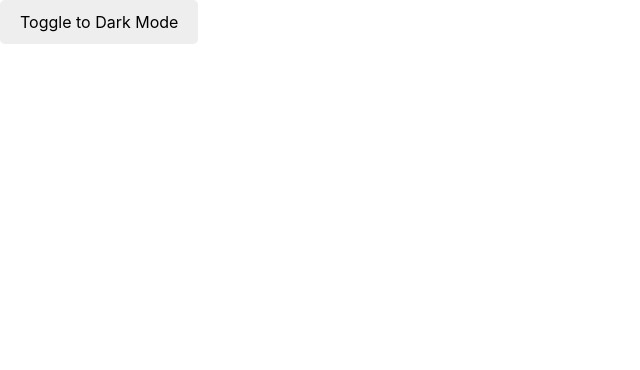
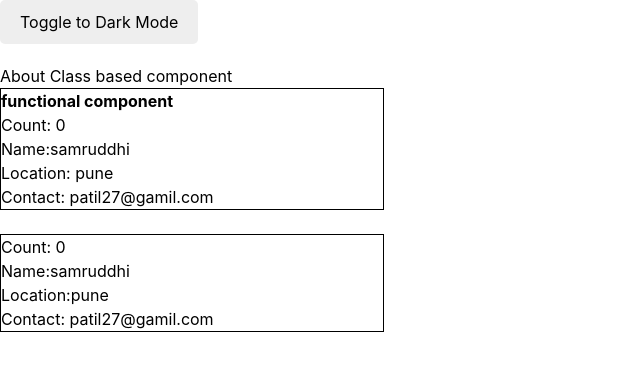
Before and after one commit to 2729samruddhi/projectdemo, a React (Create React App) app: page / in a window 1280 px wide. Shown: the top 370 px of the page, without its empty margins (0-640 px from the left). Built offline with nearby package versions, Linux system fonts and the light colour scheme.

Commit message:
state & props

```diff
--- a/src/About.js
+++ b/src/About.js
@@ -1,7 +1,11 @@
+import User from "./User" ;
+import UserClass from "./UserClass"
   const About = ()=>{
     return(
-        <div>
-
+        <div className="mt-5">
+         <h2>About Class based component</h2>
+          <User name={"samruddhi"} location={"pune"} /><br/>
+          <UserClass name={"samruddhi"} location={"pune"}/>
         </div>
     )
   }
--- a/src/App.js
+++ b/src/App.js
@@ -6,6 +6,7 @@ import CallbackHook from './CallbackHook';
 import RefHook from './RefHook';
 import Counter from './Counter';
 import ContextHook from './ContextHook';
+import About from './About';
 
 function App() {
   const country = "India";
@@ -18,6 +19,7 @@ function App() {
        <RefHook/>
       <Counter/> */}
       <ContextHook/>
+      <About/>
 
     </div>
   );
--- a/src/User.js
+++ b/src/User.js
@@ -1,8 +1,13 @@
-const User = ()=>{
+import { useState } from "react";
+
+const User = (props)=>{
+    const [count] = useState(0)
     return(
-        <div>
-            <h2>Name:Sam </h2>
-            <h3>Location: Kolhapur</h3>
+        <div className="border border-black w-96">
+            <h1 className="font-bold">functional component</h1>
+            <h1>Count: {count}</h1>
+            <h2>Name:{props.name} </h2>
+            <h3>Location: {props.location}</h3>
             <h4>Contact: patil27@gamil.com</h4>
         </div>
     )
--- a/src/UserClass.js
+++ b/src/UserClass.js
@@ -2,11 +2,23 @@ import React from "react";
 
 class UserClass extends React.Component {
     //class based component which is exntends from React.Component and this React.Component is basically part of react library means basically commming from ract packages
+    constructor(props){
+      super(props)
+      console.log(props);
+
+      this.state= {
+        count:0
+      }
+    }
+
   render() {
+    const {name,location,contact} = this.props
+    const {count} = this.state
     return (
-      <div>
-        <h2>Name:Sam </h2>
-        <h3>Location: Kolhapur</h3>
+      <div className="border border-black w-96">
+        <h2>Count: {count}</h2>
+        <h2>Name:{name} </h2>
+        <h3>Location:{location} </h3>
         <h4>Contact: patil27@gamil.com</h4>
       </div>
     );
```
